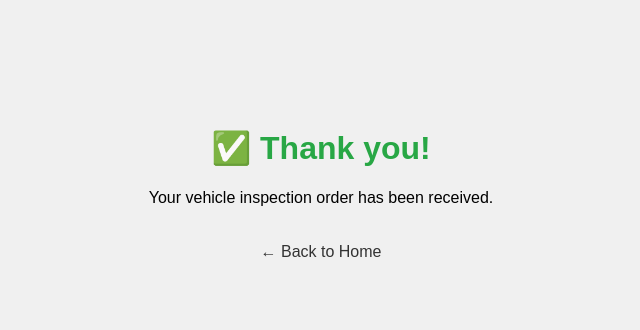
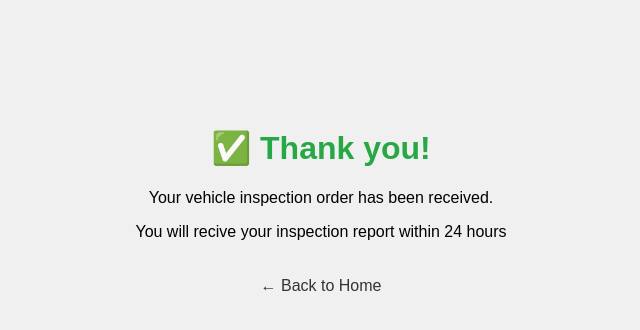
Before and after one commit to BazilShahzad-ProWorkX/CarFaxPro, a website: page public/thank-you.html in a window 1280 px wide. Shown: the whole page, without its empty margins (319-959 px from the left). Drawn offline with Linux system fonts and the light colour scheme.

```diff
--- a/public/thank-you.html
+++ b/public/thank-you.html
@@ -25,6 +25,7 @@
 <body>
   <h1>✅ Thank you!</h1>
   <p>Your vehicle inspection order has been received.</p>
+  <p>You will recive your inspection report within 24 hours</p>
   <a href="/">← Back to Home</a>
 </body>
 </html>
```
